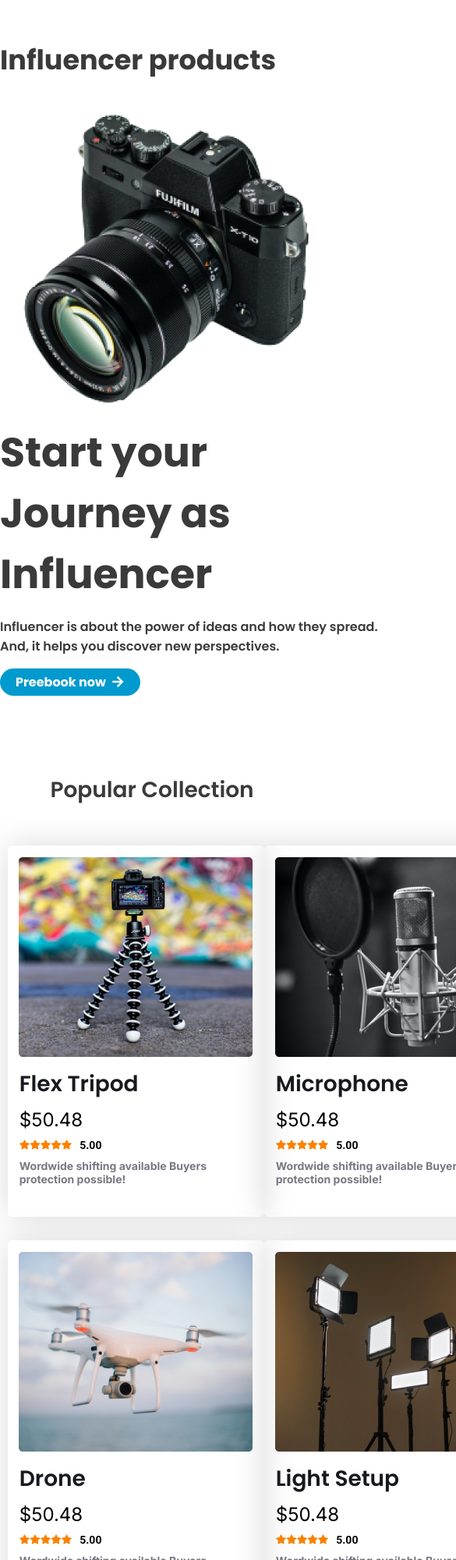
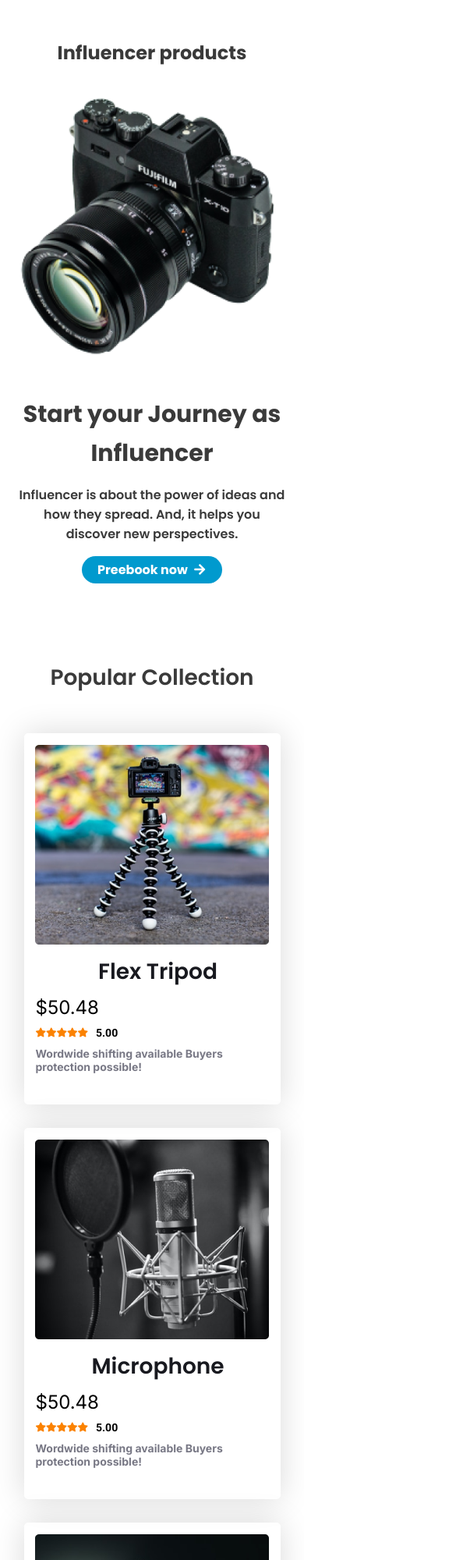
Before and after one commit to aliftamim/influencer-gear, a plain HTML site: page index.html in a window 390 px wide. Shown: the top 2000 px of the page at 78% size, 585 px wide, since content can reach past the window. Drawn offline with Linux system fonts and the light colour scheme.

Commit message:
mobile responsive

```diff
--- a/styles/style.css
+++ b/styles/style.css
@@ -346,17 +346,78 @@ body{
 /* For Mobile */
 
 @media only screen and (max-width: 844px) {
-    .main-container {
+    .main-container{
         width: 100%;
+        margin: 0px;
     }
-    .logo h2 {
-        font-size: 35px;
-
+    .header-area{
+        justify-content: center;
     }
     .banner-area{
         flex-direction: column;
     }
+
+    .banner-button{
+        margin: 0 auto;
+    }
+
     .banner-left{
         order: 2;
+        margin: 0px 20px;
+        margin-top: 30px;
     }
-  }
+    .banner-left h1{
+        line-height: 50px;
+        font-size: 30px;
+        text-align: center;
+    }
+
+    }
+
+    .banner-left p{
+        text-align: center;
+}
+    }
+
+    .banner-right{
+        order: 1;
+        margin: 0;
+
+    }
+
+    .banner-right img {
+        Width: 100%;
+        Height: 100%;
+    }
+
+    .banner-left p{
+        width: 100%;
+    }
+
+    .all-products {
+        grid-template-columns: repeat(1, 1fr);
+        justify-items: center;
+        width: 100%;
+    }
+
+    .main-consultation{
+        flex-direction: column;
+        row-gap: 50px;
+        align-items: center;
+    }
+    .consultation-left h2, h3{
+        text-align: center;
+    }
+    .consultation-left p{
+        text-align: center;
+        width: 250px;
+        margin-bottom: 10px;
+    }
+
+    .main-footer{
+        min-height: 420px;
+    }
+    .see-more{
+        width: 90%;
+    }
+}
```
